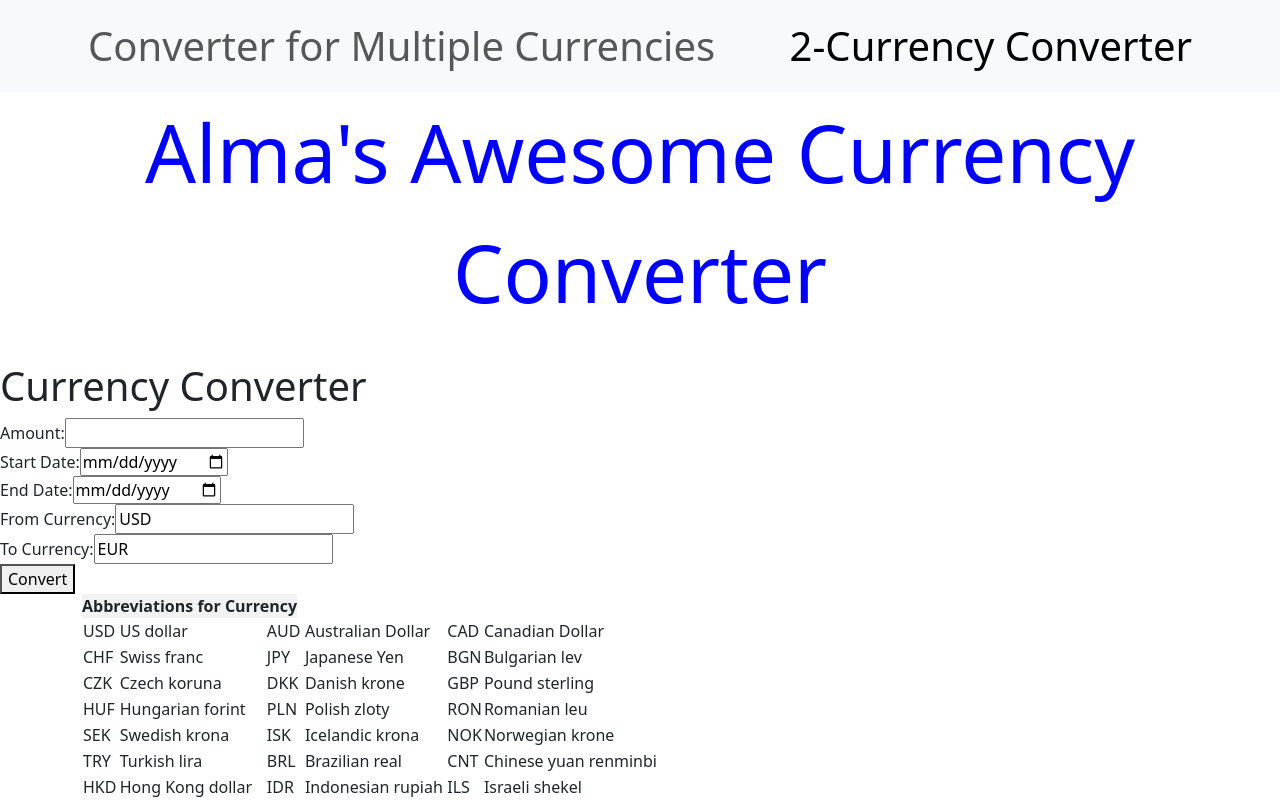
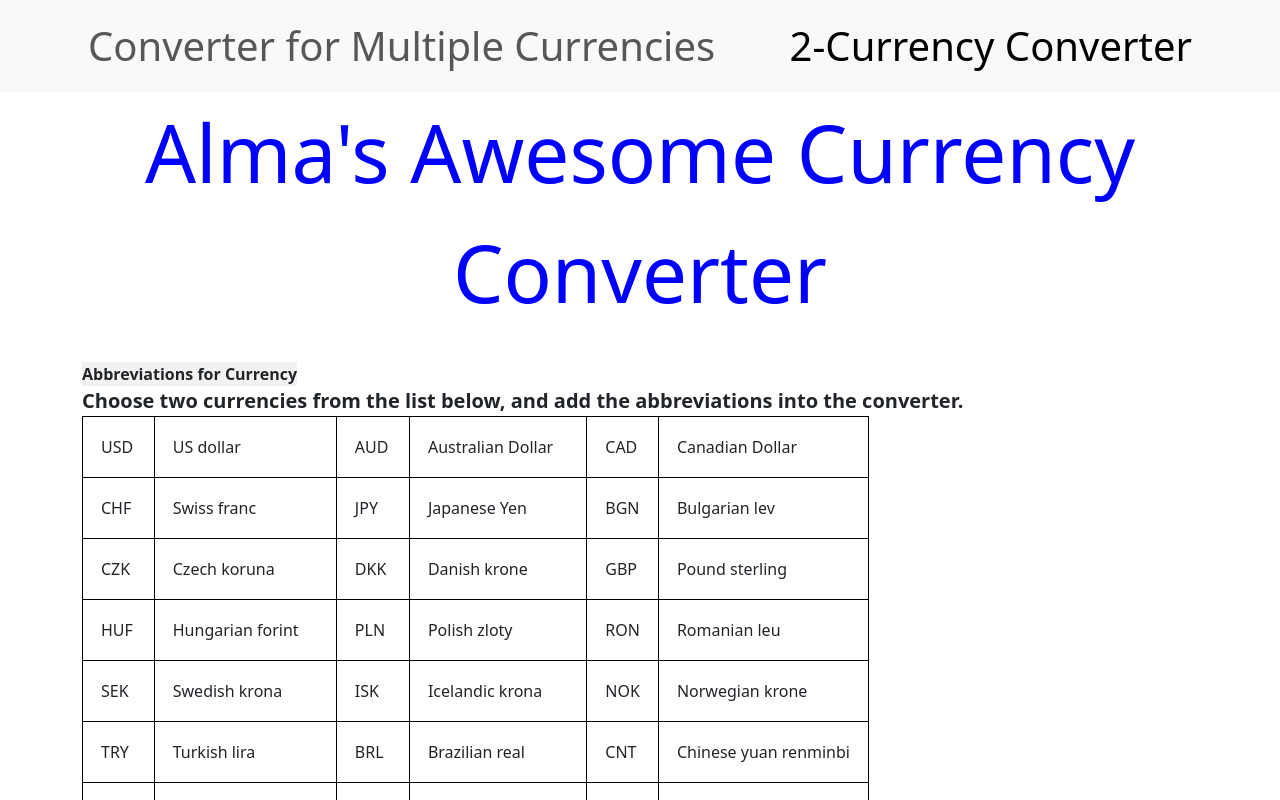
Before and after one commit to alma-hernandez/currency, a React (Create React App) app: page / in a window 1280 px wide. Both pictures are taken after a click on the link "2-Currency Converter". Shown: the top 800 px of the page. Built offline with nearby package versions, Linux system fonts and the light colour scheme; no server answers.

Commit message:
first page working, added gridlines

```diff
--- a/src/App.js
+++ b/src/App.js
@@ -30,8 +30,9 @@ const ActualApp = () => {
       <div>
         <Doctitle />
       </div>
-      <div><ConverterTwo /></div>
+
       <div>{converter}</div>
+
       <AppFooter />
     </>
   );
--- a/src/TwoCurrency.css
+++ b/src/TwoCurrency.css
@@ -15,8 +15,17 @@
     text-align: left;
 }
 
-/* Style the header row if needed */
 .row:first-child {
     font-weight: bold;
     background-color: #f2f2f2;
 }
+
+.instructions {
+    font-size: 20px;
+    font-weight: bolder;
+}
+
+.gridlines {
+    border: 1px solid black;
+    padding: 18px;
+}
--- a/src/TwoCurrency.js
+++ b/src/TwoCurrency.js
@@ -6,87 +6,88 @@ export const TwoCurrencyConverter = () => {
     return <div>
         <div className="container boxForAbbv">
             <div className="row">Abbreviations for Currency</div>
+            <div className="instructions">Choose two currencies from the list below, and add the abbreviations into the converter.</div>
             <table>
                 <tbody>
                     <tr>
-                        <td>USD</td>
-                        <td>US dollar</td>
-                        <td>AUD</td>
-                        <td>Australian Dollar</td>
-                        <td>CAD</td>
-                        <td>Canadian Dollar</td>
+                        <td className="gridlines">USD</td>
+                        <td className="gridlines">US dollar</td>
+                        <td className="gridlines">AUD</td>
+                        <td className="gridlines">Australian Dollar</td>
+                        <td className="gridlines">CAD</td>
+                        <td className="gridlines">Canadian Dollar</td>
                     </tr>
                     <tr>
-                        <td>CHF</td>
-                        <td>Swiss franc</td>
-                        <td>JPY</td>
-                        <td>Japanese Yen</td>
-                        <td>BGN</td>
-                        <td>Bulgarian lev</td>
+                        <td className="gridlines">CHF</td>
+                        <td className="gridlines">Swiss franc</td>
+                        <td className="gridlines">JPY</td>
+                        <td className="gridlines">Japanese Yen</td>
+                        <td className="gridlines">BGN</td>
+                        <td className="gridlines">Bulgarian lev</td>
                     </tr>
                     <tr>
-                        <td>CZK</td>
-                        <td>Czech koruna</td>
-                        <td>DKK</td>
-                        <td>Danish krone</td>
-                        <td>GBP</td>
-                        <td>Pound sterling</td>
+                        <td className="gridlines">CZK</td>
+                        <td className="gridlines">Czech koruna</td>
+                        <td className="gridlines">DKK</td>
+                        <td className="gridlines">Danish krone</td>
+                        <td className="gridlines">GBP</td>
+                        <td className="gridlines">Pound sterling</td>
                     </tr>
                     <tr>
-                        <td>HUF</td>
-                        <td>Hungarian forint</td>
-                        <td>PLN</td>
-                        <td>Polish zloty</td>
-                        <td>RON</td>
-                        <td>Romanian leu</td>
+                        <td className="gridlines">HUF</td>
+                        <td className="gridlines">Hungarian forint</td>
+                        <td className="gridlines">PLN</td>
+                        <td className="gridlines">Polish zloty</td>
+                        <td className="gridlines">RON</td>
+                        <td className="gridlines">Romanian leu</td>
                     </tr>
                     <tr>
-                        <td>SEK</td>
-                        <td>Swedish krona</td>
-                        <td>ISK</td>
-                        <td>Icelandic krona</td>
-                        <td>NOK</td>
-                        <td>Norwegian krone</td>
+                        <td className="gridlines">SEK</td>
+                        <td className="gridlines">Swedish krona</td>
+                        <td className="gridlines">ISK</td>
+                        <td className="gridlines">Icelandic krona</td>
+                        <td className="gridlines">NOK</td>
+                        <td className="gridlines">Norwegian krone</td>
                     </tr>
                     <tr>
-                        <td>TRY</td>
-                        <td>Turkish lira</td>
-                        <td>BRL</td>
-                        <td>Brazilian real</td>
-                        <td>CNT</td>
-                        <td>Chinese yuan renminbi</td>
+                        <td className="gridlines">TRY</td>
+                        <td className="gridlines">Turkish lira</td>
+                        <td className="gridlines">BRL</td>
+                        <td className="gridlines">Brazilian real</td>
+                        <td className="gridlines">CNT</td>
+                        <td className="gridlines">Chinese yuan renminbi</td>
                     </tr>
                     <tr>
-                        <td>HKD</td>
-                        <td>Hong Kong dollar</td>
-                        <td>IDR</td>
-                        <td>Indonesian rupiah</td>
-                        <td>ILS</td>
-                        <td>Israeli shekel</td>
+                        <td className="gridlines">HKD</td>
+                        <td className="gridlines">Hong Kong dollar</td>
+                        <td className="gridlines">IDR</td>
+                        <td className="gridlines">Indonesian rupiah</td>
+                        <td className="gridlines">ILS</td>
+                        <td className="gridlines">Israeli shekel</td>
                     </tr>
                     <tr>
-                        <td>KRW</td>
-                        <td>South Korean won</td>
-                        <td>MXN</td>
-                        <td>Mexican peso</td>
-                        <td>MYR</td>
-                        <td>Malaysian ringgit</td>
+                        <td className="gridlines">KRW</td>
+                        <td className="gridlines">South Korean won</td>
+                        <td className="gridlines">MXN</td>
+                        <td className="gridlines">Mexican peso</td>
+                        <td className="gridlines">MYR</td>
+                        <td className="gridlines">Malaysian ringgit</td>
                     </tr>
                     <tr>
-                        <td>NZD</td>
-                        <td>New Zealand dollar</td>
-                        <td>PHP</td>
-                        <td>Philippine peso</td>
-                        <td>SGD</td>
-                        <td>Singapore dollar</td>
+                        <td className="gridlines">NZD</td>
+                        <td className="gridlines">New Zealand dollar</td>
+                        <td className="gridlines">PHP</td>
+                        <td className="gridlines">Philippine peso</td>
+                        <td className="gridlines">SGD</td>
+                        <td className="gridlines">Singapore dollar</td>
                     </tr>
                     <tr>
-                        <td>THB</td>
-                        <td>Thai baht</td>
-                        <td>ZAR</td>
-                        <td>South African rand</td>
-                        <td></td>
-                        <td></td>
+                        <td className="gridlines">THB</td>
+                        <td className="gridlines">Thai baht</td>
+                        <td className="gridlines">ZAR</td>
+                        <td className="gridlines">South African rand</td>
+                        <td className="gridlines"></td>
+                        <td className="gridlines"></td>
                     </tr>
                 </tbody>
             </table>
```
